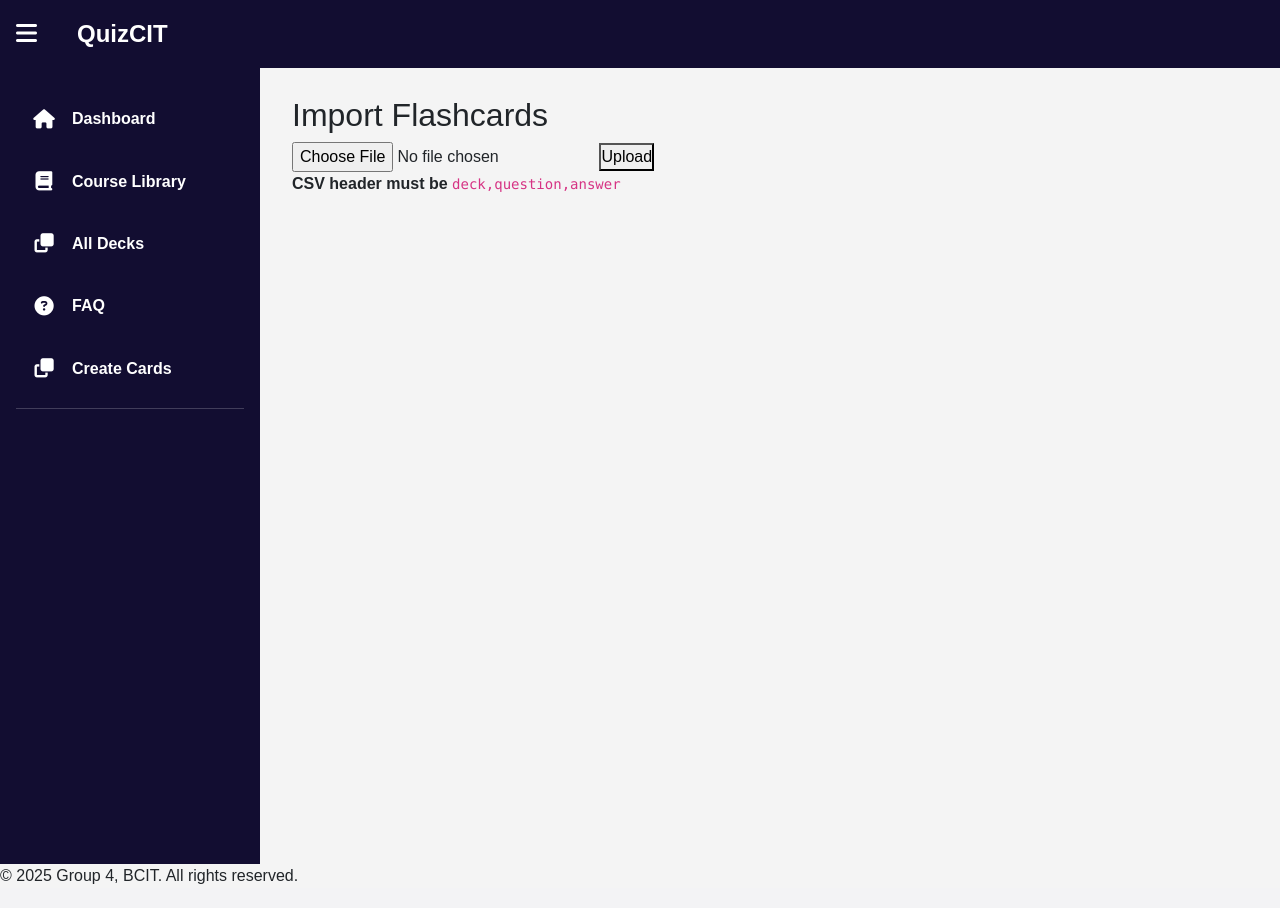
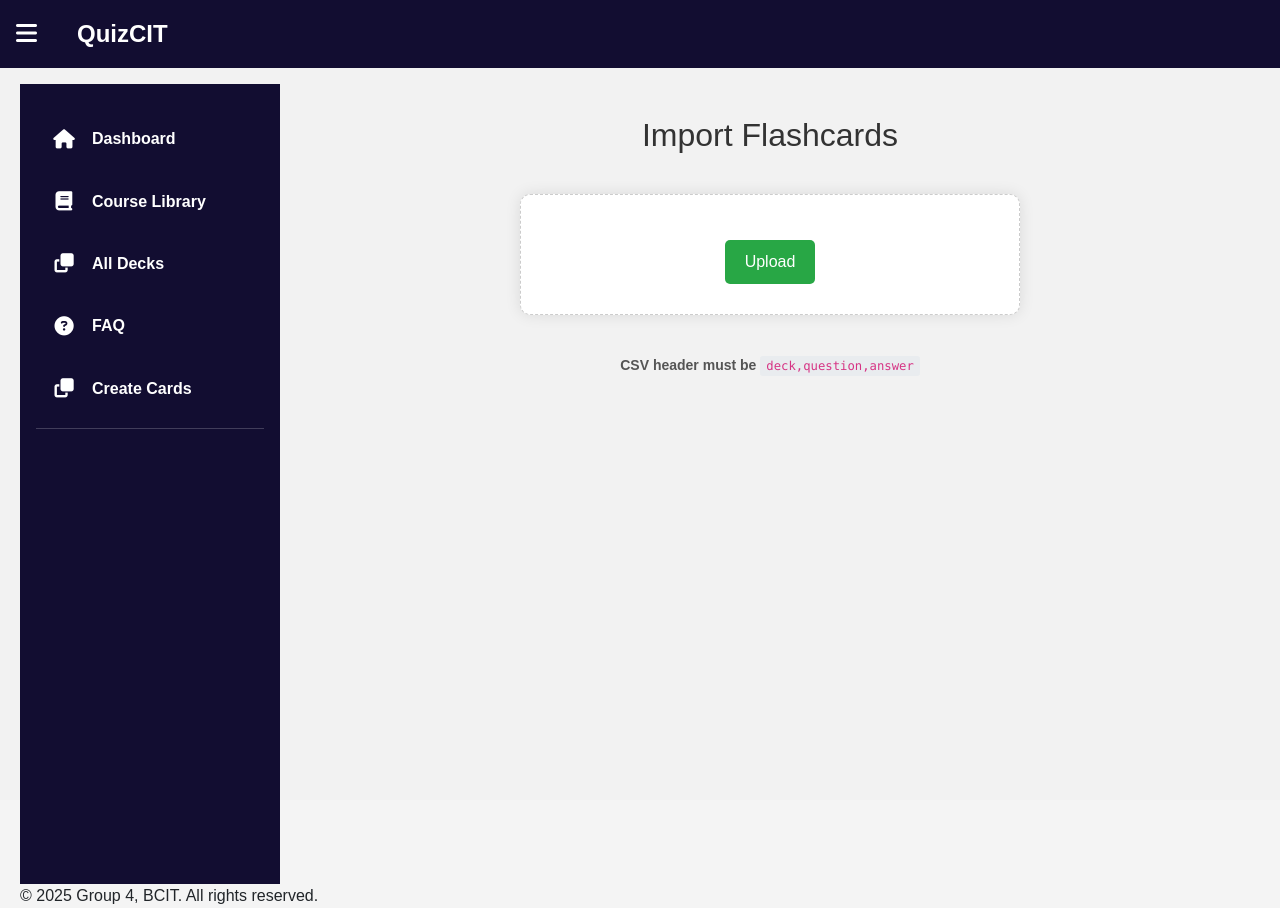
Before and after one commit to JChacon2001/CIT-PROJECT, a Flask app: page /import in a window 1280 px wide. Before the commit the page ends 884 px from the top, so only its background shows below. Run offline with Flask 3, Linux system fonts and the light colour scheme; some web fonts are replaced.

Commit message:
Initial commit

```diff
--- /dev/null
+++ b/static/import.css
@@ -0,0 +1,67 @@
+body {
+  font-family: Arial, sans-serif;
+  background-color: #f2f2f2;
+  margin: 0;
+  padding: 20px;
+}
+
+h2 {
+  text-align: center;
+  color: #333;
+}
+
+form {
+  background-color: white;
+  max-width: 500px;
+  margin: 40px auto;
+  padding: 30px;
+  border-radius: 10px;
+  box-shadow: 0 0 15px rgba(0, 0, 0, 0.1);
+  border: 1px dashed #ccc;
+  text-align: center;
+}
+
+input[type="file"] {
+  display: none;
+}
+
+label[for="csv"] {
+  display: inline-block;
+  margin: 20px 0;
+  padding: 12px 24px;
+  background-color: #007bff;
+  color: white;
+  border-radius: 5px;
+  cursor: pointer;
+  font-weight: bold;
+}
+
+label[for="csv"]:hover {
+  background-color: #0056b3;
+}
+
+button {
+  margin-top: 15px;
+  padding: 10px 20px;
+  background-color: #28a745;
+  color: white;
+  border: none;
+  border-radius: 5px;
+  cursor: pointer;
+}
+
+button:hover {
+  background-color: #218838;
+}
+
+p {
+  text-align: center;
+  font-size: 14px;
+  color: #555;
+}
+
+code {
+  background-color: #e9ecef;
+  padding: 3px 6px;
+  border-radius: 3px;
+}
--- a/templates/base.html
+++ b/templates/base.html
@@ -7,6 +7,7 @@
   <link href="https://cdn.jsdelivr.net/npm/bootstrap@5.3.0/dist/css/bootstrap.min.css" rel="stylesheet">
   <link rel="stylesheet" href="{{ url_for('static', filename='style.css') }}">
   <link rel="stylesheet" href="https://cdnjs.cloudflare.com/ajax/libs/font-awesome/6.5.0/css/all.min.css" />
+  <link rel="stylesheet" href="{{ url_for('static', filename='import.css') }}">
 </head>
 <body>
 
@@ -16,6 +17,7 @@
       <i class="fas fa-bars"></i>
     </div>
     <div class="top-logo"><a href="{{ url_for('html.home')}}" class="home-link">QuizCIT</a></div>
+
   </header>
 
   <div class="wrapper">
--- a/templates/import.html
+++ b/templates/import.html
@@ -1,4 +1,5 @@
 {# templates/import.html #} {% extends "base.html" %} {% block content %}
+<link rel="stylesheet" href="{{ url_for('static', filename='import.css') }}">
 <h2>Import Flashcards</h2>
 {% if msg %}
   <p style="color: green;">{{ msg }}</p>
```
Also changed, not shown: templates/faq.html (+0 -9 lines).
